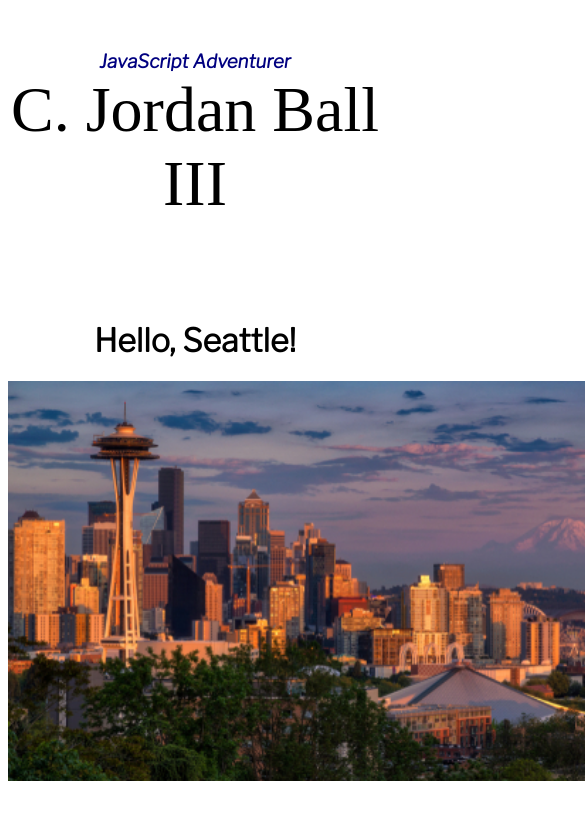
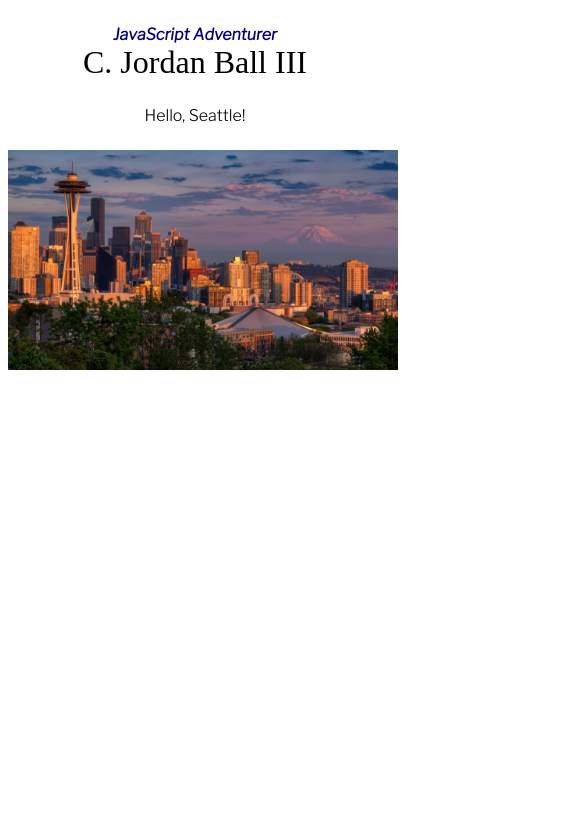
Before and after one commit to cjordanball/personalSite, a React app: page / in a window 390 px wide. Shown: the top 820 px of the page, 585 px wide, since content can reach past the window. Built offline with nearby package versions, Linux system fonts and the light colour scheme.

Commit message:
create media query

```diff
--- a/src/components/gcw.js
+++ b/src/components/gcw.js
@@ -6,7 +6,7 @@ const GCW = () => (
     <div>
         <Header />
         <div className ="GCW">
-            <h1>Hello, Seattle!</h1>
+            <div className='top-caption'>Hello, Seattle!</div>
             <img alt="Seattle Skyline" id="seattle001" src={ seattle001 } />
         </div>
     </div>
--- a/src/styles/root.less
+++ b/src/styles/root.less
@@ -8,16 +8,21 @@
 }
 
 img {
-    height: 400px;
+    width: 100vw;
+    max-width: 800px;
 }
 
 .GCW {
-    margin-top: 100px;
+    margin-top: 50px;
     text-align: center;
 }
-
+.top-caption {
+    font-size: 2em;
+    margin-bottom: 50px;
+}
 .leader {
     color: navy;
+    font-size: 24pt;
     font-style: italic;
     margin-top: 50px;
     text-align: center;
@@ -31,3 +36,21 @@ img {
     margin: 0;
     text-align: center;
 }
+
+
+@media screen and (max-width: 600px) {
+    .headline {
+        font-size: 24pt;
+    }
+    .leader {
+        font-size: 12pt;
+        margin-top: 25px;
+    }
+    .GCW {
+        margin-top: 25px;
+    }
+    .top-caption {
+        font-size: 1em;
+        margin-bottom: 25px;
+    }
+}
```
